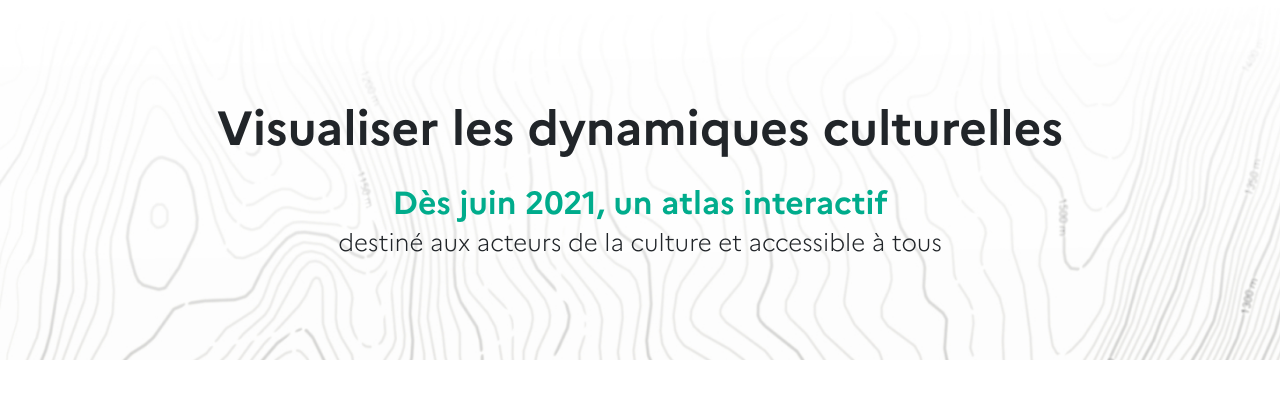
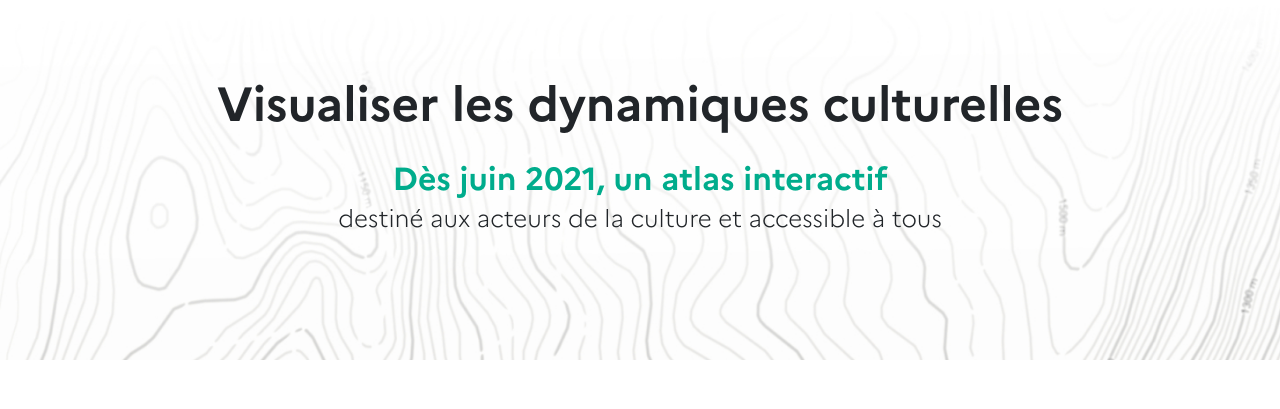
Before and after one commit to liviaribeiro/atlasculture, a Django app: page / in a window 1280 px wide. Shown: the part 104-513 px from the top of the page. Run offline with Django 3.2, Linux system fonts and the light colour scheme.

Commit message:
design changes

```diff
--- a/subscribers/templates/subscribers/index.html
+++ b/subscribers/templates/subscribers/index.html
@@ -5,7 +5,7 @@
 
 
         <div class="container-fluid pt-5"  style="min-height:360px;background-image: url('{% static 'image 6.jpg' %}');background-size:cover;">
-            <div class="container mt-5 text-center">
+            <div class="container mt-4 text-center">
               <h1 class="title">Visualiser les dynamiques culturelles</h1>
             </div>
             <div class="container text-center p-4 container-subtitle">
```
